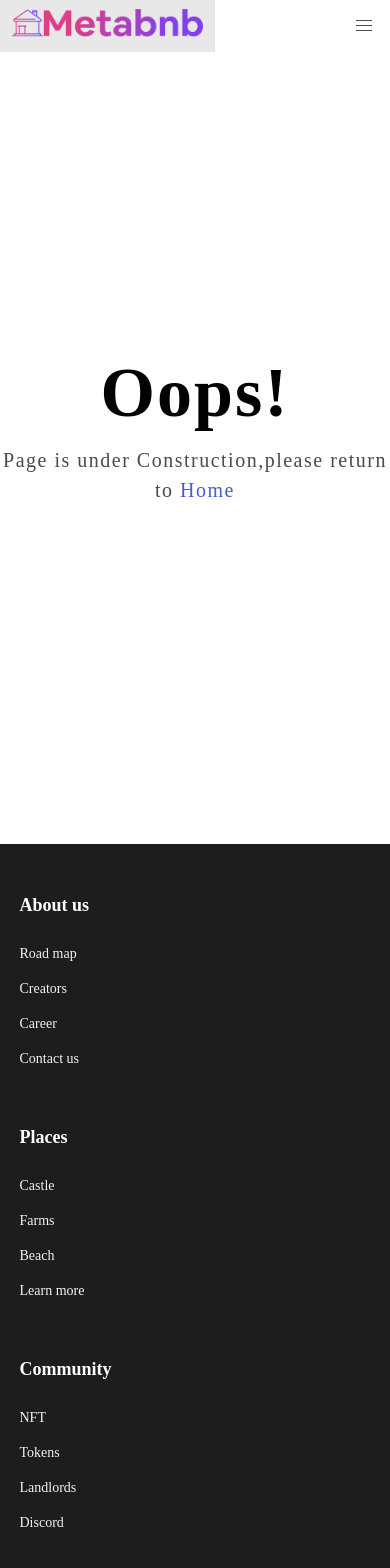
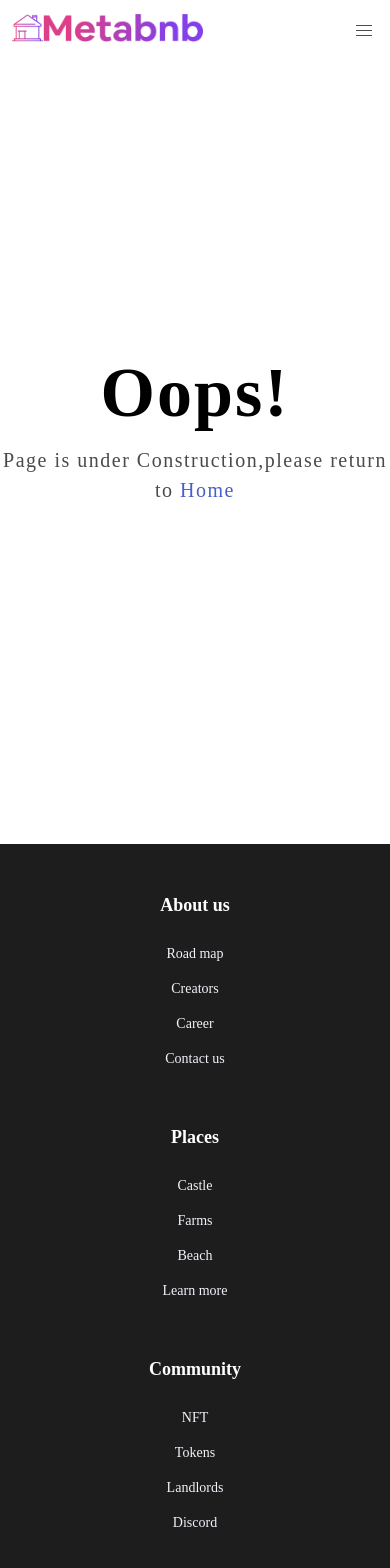
Before and after one commit to HenryAgu/Metabnb, a React (Create React App) app: page /community in a window 390 px wide. Shown: the top 1568 px of the page. Built offline with nearby package versions, Linux system fonts and the light colour scheme; a web font is replaced by a local one.

Commit message:
fix: aligned all footer to the center

```diff
--- a/src/components/Footer.css
+++ b/src/components/Footer.css
@@ -82,10 +82,17 @@ footer {
 
 /* Small Screens */
 @media only screen and (max-width: 480px) {
+
   .inner-footer {
     flex-direction: column-reverse;
     justify-content: center;
+    align-items: center;
+    text-align: center;
     gap: 50px;
+  }
+  .footer-list li{
+    text-align: center;
+    justify-content: center;
   }
   .logo-socials {
     text-align: center;
--- a/src/components/Navbar.css
+++ b/src/components/Navbar.css
@@ -49,6 +49,8 @@
 @media (max-width: 991px) {
   .navbar {
     height: 3vh;
+    padding-top: 5px;
+    padding-bottom: 20px;
   }
   .navbar-end {
     flex-direction: column;
```
